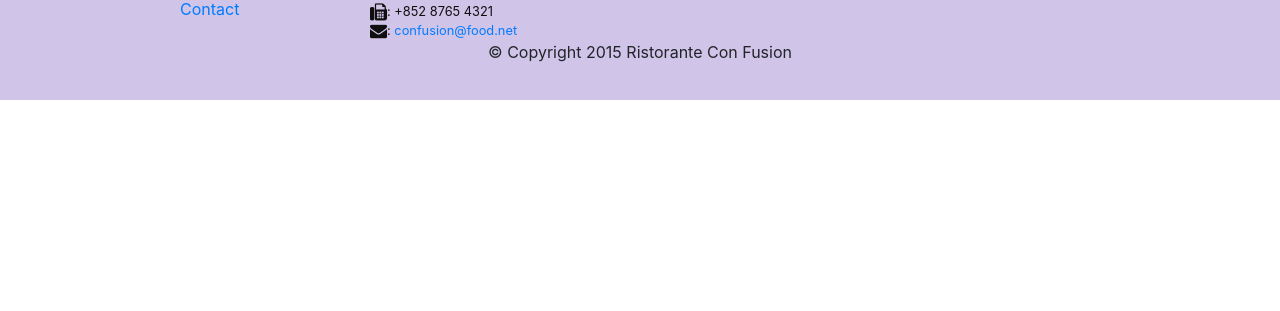
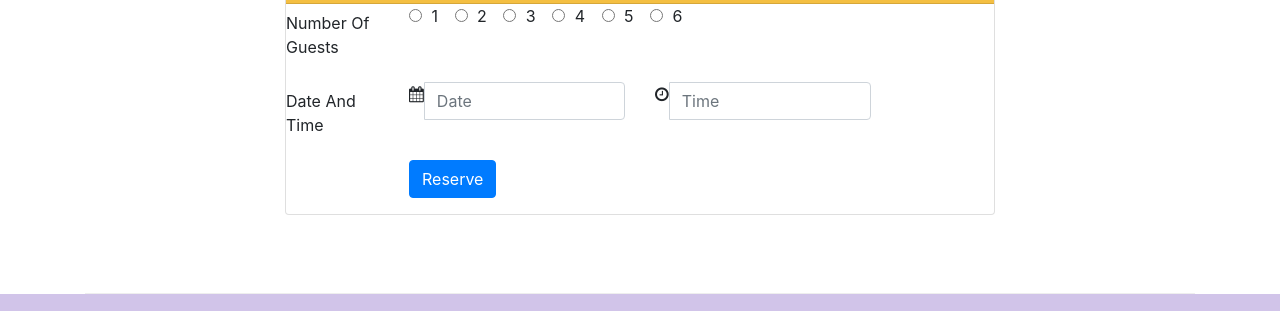
Before and after one commit to SarimSiddd/ConFusion, a website: page index.html in a window 1280 px wide. Shown: the part 1640-1951 px from the top of the page. Before the commit the page ends 1740 px from the top, so only its background shows below. Drawn offline with nearby package versions, Linux system fonts and the light colour scheme.

Commit message:
Assignment 2

```diff
--- a/css/styles.css
+++ b/css/styles.css
@@ -38,3 +38,7 @@ body{
 .navbar-inverse {
      background-color: #512DA8;
 }
+
+.card-Yellow {
+    background-color: #f4bf42;
+}
--- a/index.html
+++ b/index.html
@@ -44,12 +44,16 @@
     <header class="jumbotron">
         <div class = "container">
             <div class = "row row-header">
-                <div class ="col-12 col-sm-8">
+                <div class ="col-12 col-sm-6">
                     <h1>Ristorante con Fusion</h1>
                     <p>We take inspiration from the World's best cuisines, and create a unique fusion experience. Our lipsmacking creations will tickle your culinary senses!</p>
                 </div>
-                 <div class="col col-sm align-self-center">
+                 <div class="col-12 col-sm align-self-center">
                     <img src="img/logo.png" class="img-fluid">
+                </div>
+                <div class = "col-12 col-sm align-self-center">
+                    <a class="btn btn-block btn-sm btn-warning" href="#ReserveForm" role="button">Reserve Table</a>
+
                 </div>
 
             </div>
@@ -86,9 +90,15 @@
                 <h3>This Month's Promotions</h3>
             </div>
             <div class ="col-sm col-md">
-                <h2>Weekend Grand Buffet</h2>
+             <div class ="media">
+             <div class ="media-body">
+                <h2 class = "mt-0">Weekend Grand Buffet <span class="badge badge-danger">NEW</span> </h2>
 
                 <p class = "hidden-xs-down">Featuring mouthwatering combinations with a choice of five different salads, six enticing appetizers, six main entrees and five choicest desserts. Free flowing bubbly and soft drinks. All for just $19.99 per person </p>
+                </div>
+                                <img class="d-flex ml-3 img-thumbnail align-self-center" src ="img/buffet.png" alt = "Buffet">
+
+                </div>
             </div>
         </div>
 
@@ -112,7 +122,77 @@
                 </div>
             </div>
         </div>
+        <div class ="row justify-content-center row-content">
+        <div class = "col col-sm-8">
+           <div class="card" id = "ReserveForm">
+                    <h3 class="card-header card-Yellow text-white">Reserve a Table</h3>
+                    <div class="card-block">
+                    <form>
+                        <div class="form-group row">
+                        <label for="NumberOfGuests" class="col-md-2 col-form-label">Number Of Guests</label>
+                        <div class="col-md-10">
+                             <div class="form-check form-check-inline">
+                             <label class="form-check-label">
+                       <input class="form-check-input" type="radio" name="inlineRadioOptions" id="inlineRadio1" value="option1"> 1
+                             </label>
+                            </div>
+                            <div class="form-check form-check-inline">
+                         <label class="form-check-label">
+                       <input class="form-check-input" type="radio" name="inlineRadioOptions" id="inlineRadio2" value="option2"> 2
+                      </label>
+                        </div>
+                        <div class="form-check form-check-inline">
+                        <label class="form-check-label">
+                        <input class="form-check-input" type="radio" name="inlineRadioOptions" id="inlineRadio3" value="option3"> 3
+                     </label>
+                        </div>
+                        <div class="form-check form-check-inline">
+                        <label class="form-check-label">
+                        <input class="form-check-input" type="radio" name="inlineRadioOptions" id="inlineRadio4" value="option4"> 4
+                     </label>
+                        </div>
+                        <div class="form-check form-check-inline">
+                        <label class="form-check-label">
+                        <input class="form-check-input" type="radio" name="inlineRadioOptions" id="inlineRadio5" value="option5"> 5
+                     </label>
+                        </div>
+                        <div class="form-check form-check-inline">
+                        <label class="form-check-label">
+                        <input class="form-check-input" type="radio" name="inlineRadioOptions" id="inlineRadio6" value="option6"> 6
+                     </label>
+                        </div>
+                        </div>
+                        </div>
+
+                       <div class="form-group row">
+                        <label for="DateAndTime" class="col-12 col-md-2 col-form-label">Date And Time</label>
+                        <div class="col-12 col-sm-4">
+                            <div class="input-group">
+                                <div class="input-group-addon"> <span class="fa fa-calendar" aria-hidden="true"></span> </div>
+                                    <input type="text" class="form-control" id="Date" name="Date" placeholder="Date">
+                            </div>
+                        </div>
+                        <div class="col-12 col-sm-4">
+                        <div class ="input-group">
+                          <div class="input-group-addon"> <span class="fa fa-clock-o" aria-hidden="true"></span> </div>
+                            <input type="text" class="form-control" id="Time" name="Time" placeholder="Time">
+                            </div>
+                        </div>
+                    </div>
+                     <div class="form-group row">
+                        <div class="offset-md-2 col-md-10">
+                            <button type="submit" class="btn btn-primary">Reserve</button>
+                        </div>
+                    </div>
+
+                       </form>
+                    </div>
+                </div>
+                </div>
+                </div>
     </div>
+
+
 
     <footer class = "footer">
         <div class = "container">
```
